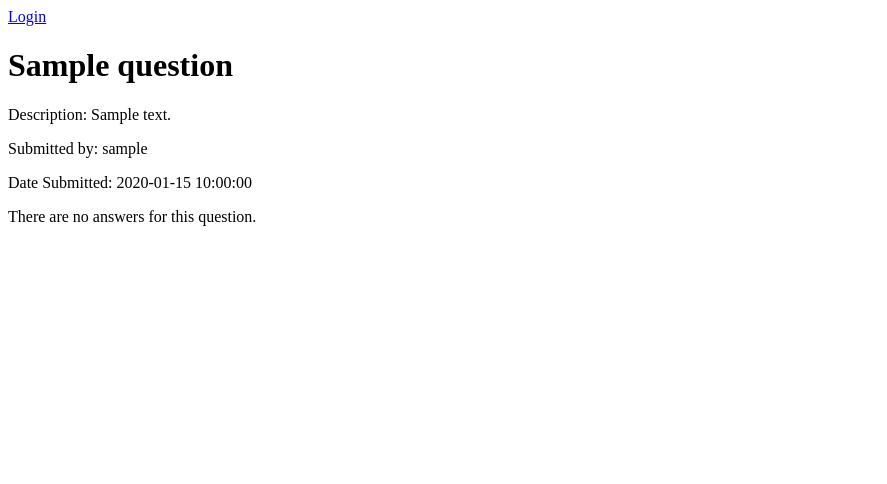
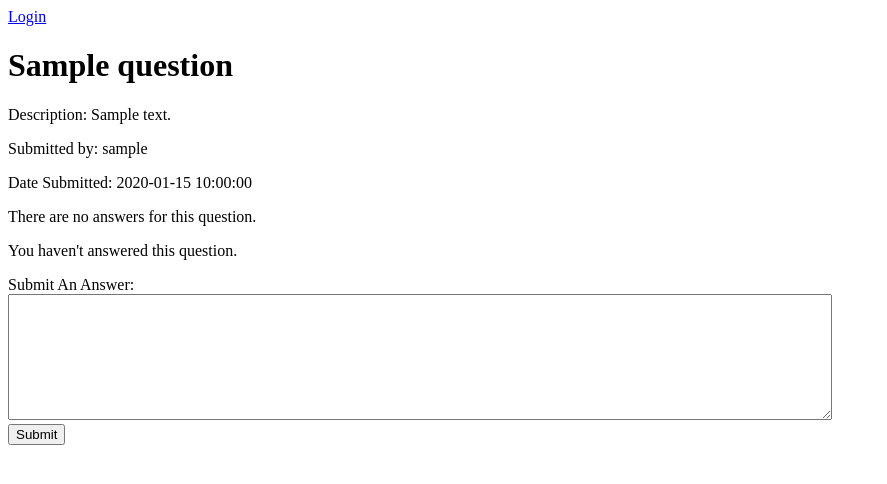
Before and after one commit to MimiDumpling/HBF_PROJECT, a Flask app: a page that uses templates/base.html in a window 1280 px wide. Shown: the top 484 px of the page, without its empty margins (0-887 px from the left). Run offline with Flask 2, Linux system fonts and the light colour scheme; tables that the repository leaves empty hold one stand-in row (values such as "Sample post").

Commit message:
created a way to submit new answers

```diff
--- a/server.py
+++ b/server.py
@@ -75,17 +75,32 @@ def lists_questions():
 def makes_question_info_page(question_id):
     """makes a question info page """
 
-    # question_obj = Question.query.filter_by(question_title=question).first()
+    user_id = session.get("user_id")
+    question = Question.query.get(question_id)
 
-    print question_id
+    answered = Answer.query.filter_by(user_id=user_id, question_id=question_id).first()
+
+    return render_template('question_info_page.html', question=question, answer=answered)
+
+
+@app.route("/questions/<question_id>", methods=['POST'])
+def updates_question_info_page(question_id):
+    """Updates question info page with a new answer."""
 
     question = Question.query.get(question_id)
-    print question
-    # print [ a.question for a in Answer.query.all()]
+    answer = request.form["user_answer"]
+    user_id = session.get("user_id")
+    #created_at = get time from browser??
 
-    print question.answers
+    if not user_id:
+        raise Exception("No user logged in.")
 
-    return render_template('question_info_page.html', question=question)
+    new_answer = Answer(user_id=user_id, question_id=question_id, body=answer)
+    flash("Answer added.")
+    db.session.add(new_answer)
+    db.session.commit()
+
+    return render_template('question_info_page.html', question=question, answer=new_answer)
 
 
 if __name__ == "__main__":
--- a/templates/base.html
+++ b/templates/base.html
@@ -17,8 +17,7 @@
       {% endif %}
     </div>
 
-  {% block body %}
-  {% endblock %}
+
 
     <div>
       <ul>
@@ -28,5 +27,9 @@
       </ul>
     </div>
 
+  {% block body %}
+
+  {% endblock %}
+
   </body>
 </html>
--- a/templates/question_info_page.html
+++ b/templates/question_info_page.html
@@ -13,7 +13,6 @@
 
     {% if question.answers %}
       <ul>
-
         {% for answer in question.answers %}
           <li>
             <p>Answered By: {{answer.user.user_name}}</p>
@@ -28,12 +27,41 @@
             <p>Answer: {{ answer.body }}</p>
           </li>
         {% endfor %}
-
     {% else %}
       <p>There are no answers for this question.</p>
     {% endif %}
       </ul>
+
+
+    {% if answer %}
+      <p>Do you want to edit your answer?</p>
+    {% else %}
+      <p>You haven't answered this question.</p>
+    {% endif %}
+      </ul>
+
+      <form action="/questions/{{ question.question_id }}" method="POST">
+        Submit An Answer:<br>
+        <textarea rows="8" cols="100" name="user_answer"></textarea><br>
+        <input type="submit" value="Submit">
+      </form>
+
     </div>
 </div>
 </div>
 {% endblock %}
+
+
+  <!--    <ul>
+        <li>
+          <p>Answered By: {{answer.user.user_name}}</p>
+          <p>Answered Date/Time: {{ answer.created_at }}</p>
+
+          {% if answer.edited_at %}
+            <p>Edited Date/Time: {{ answer.edited_at }}</p>
+          {% else %}
+            <p>Edited Date/Time: This answer has not been edited.</p>
+          {% endif %}
+
+          <p>Answer: {{ answer.body }}</p>
+        </li> -->
```
